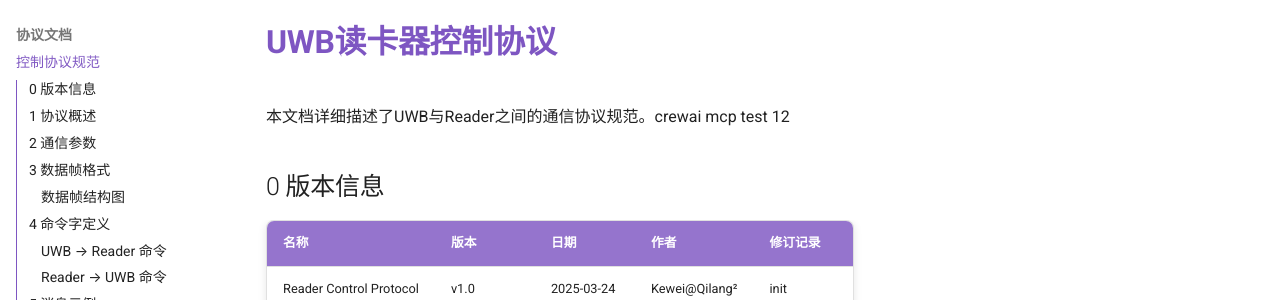
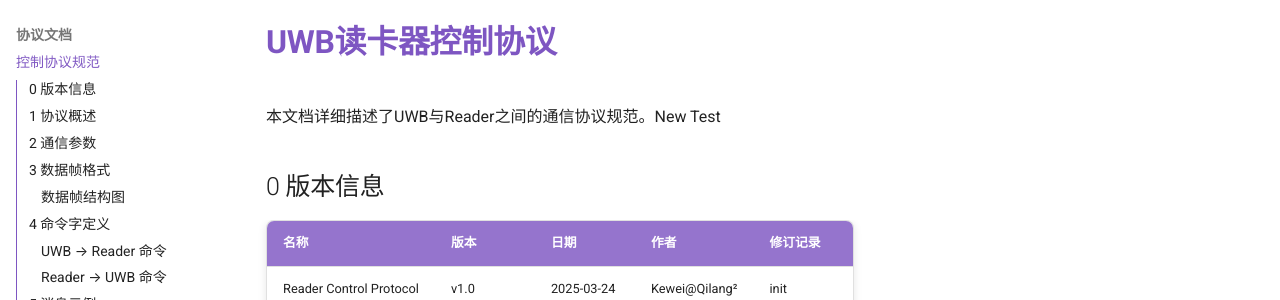
Before and after one commit to ximing766/Uwb_doc, an MkDocs documentation site: the page built from docs/protocol/control-protocol.md, in a window 1280 px wide and 900 px high. Shown: the part 124-424 px from the top of the window. Built offline with MkDocs 1.6.1 and Material for MkDocs 9.7.7, drawn with Linux system fonts in a browser that asks for light colours; comment, search, counter and statistics services are not loaded; the version menu is left out.

Commit message:
docs: 更新文档内容 - 2026-02-02 10:47:32

```diff
--- a/docs/protocol/control-protocol.md
+++ b/docs/protocol/control-protocol.md
@@ -1,6 +1,6 @@
 # UWB读卡器控制协议
 
-本文档详细描述了UWB与Reader之间的通信协议规范。crewai mcp test 12
+本文档详细描述了UWB与Reader之间的通信协议规范。New Test
 
 ## 0 版本信息
 
```
